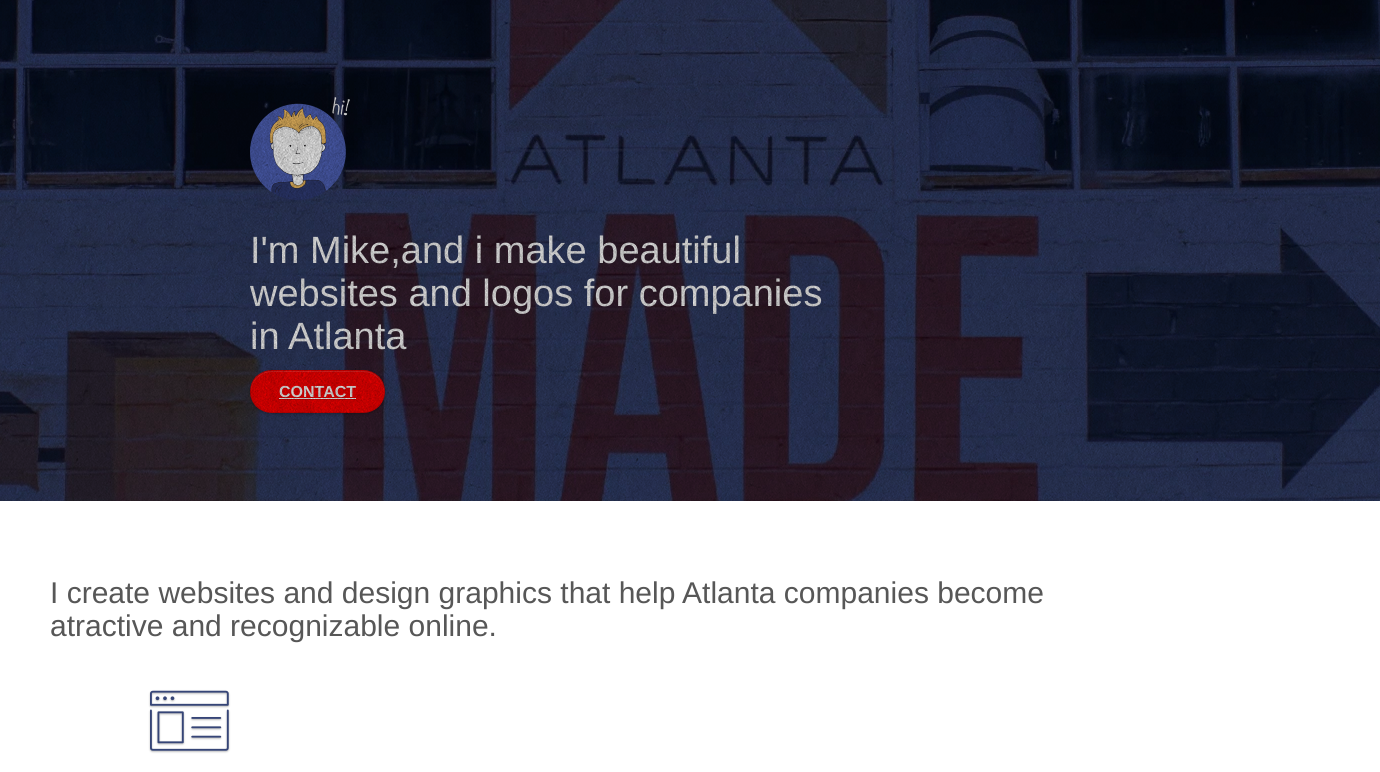
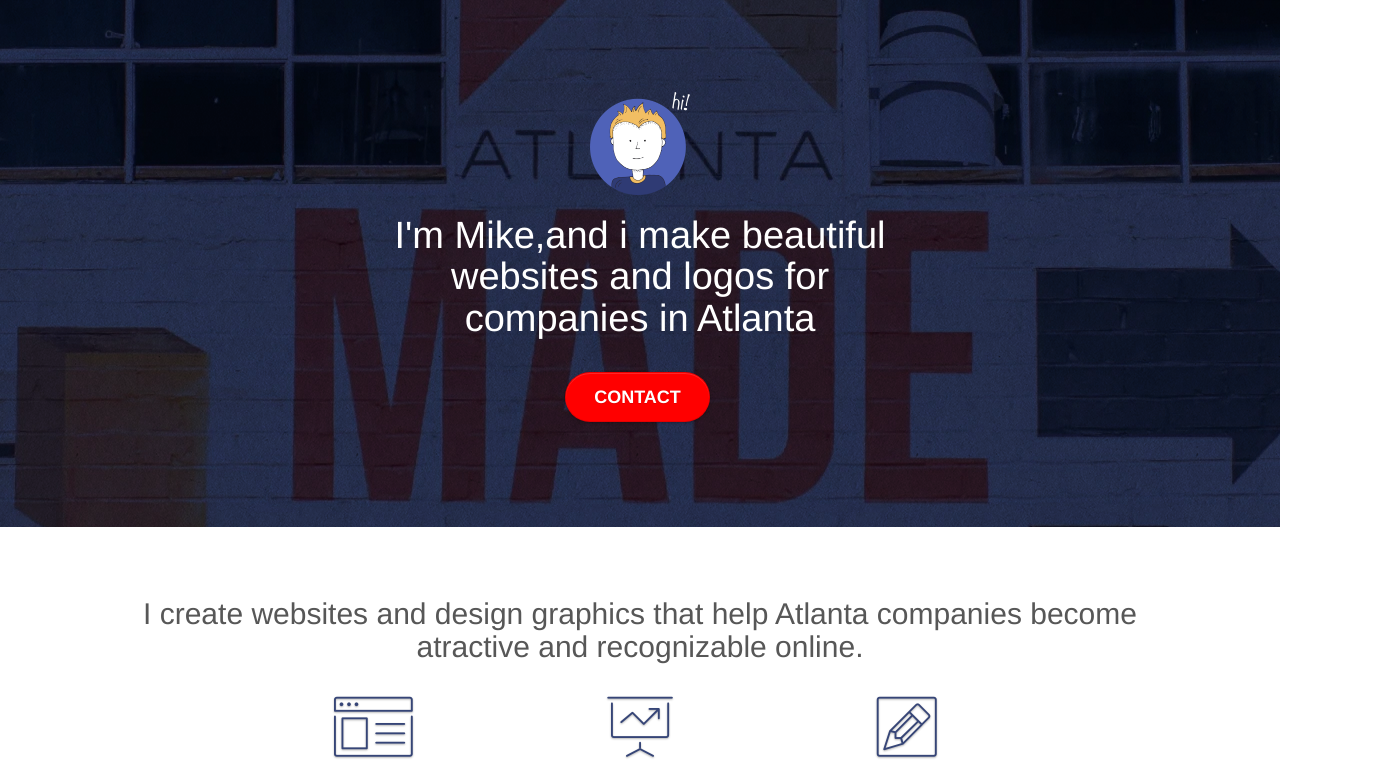
Before and after one commit to stefannitu/-stefannitu-openclassrooms-P4, a plain HTML site: page index.html in a window 1280 px wide. Shown: the part 106-878 px from the top of the page, 1380 px wide, since content can reach past the window. Drawn offline with Linux system fonts and the light colour scheme.

Commit message:
Update index for syntax error

```diff
--- a/index.html
+++ b/index.html
@@ -11,7 +11,7 @@
      <!-- <link rel="preload" href="./css/bootstrap.min.css" as="style" onload="this.onload=null;this.rel='stylesheet'">
 	<link rel="preload" href="./css/font-awesome.min.css" as="style" onload="this.onload=null;this.rel='stylesheet'">  -->
 
-	<link rel="stylesheet" type="text/css" href=css/bootstrap.min.css">
+	<link rel="stylesheet" type="text/css" href="./css/bootstrap.min.css">
 	<link rel="stylesheet" type="text/css" href="./css/font-awesome.min.css">
 	<link rel="stylesheet" type="text/css" href="./css/et-line.min.css" >
 	<link rel="stylesheet" type="text/css" href="style.css">
```
